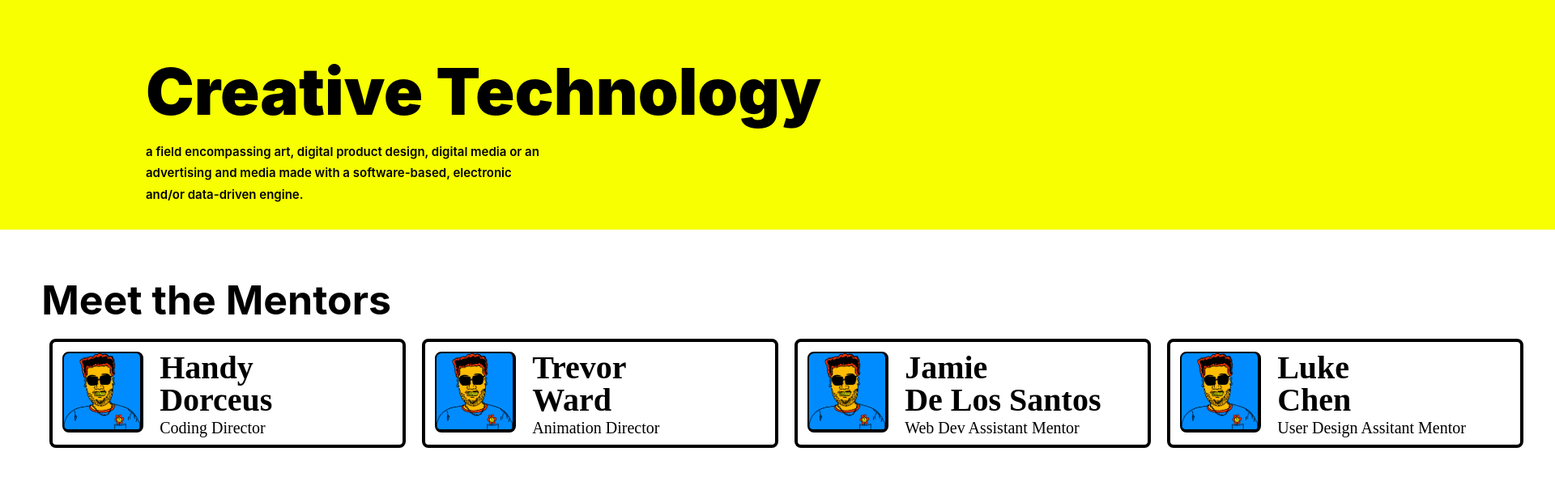
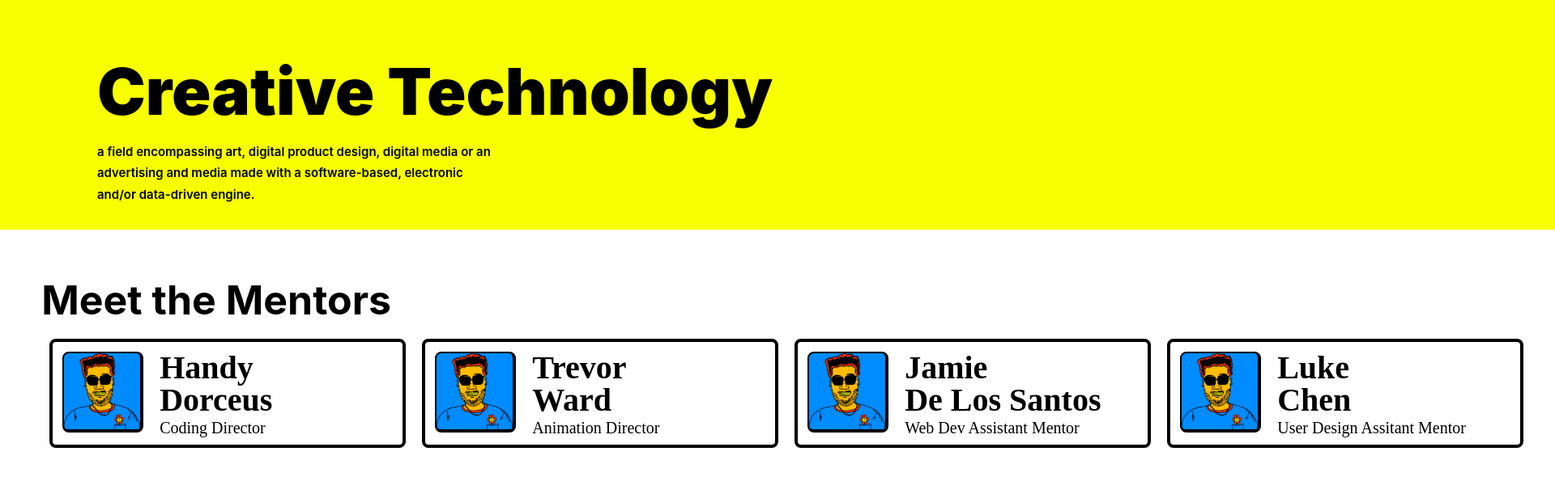
Before and after one commit to Artists-for-Humanity/afhonline, a Next.js app in the folder nextjs-blog/: page /ctech in a window 1280 px wide. Shown: the top 616 px of the page at 81% size, 1920 px wide, since content can reach past the window. Built offline with nearby package versions, Linux system fonts and the light colour scheme.

Commit message:
experimenting with width

```diff
--- a/nextjs-blog/components/StudioHome/styles.module.css
+++ b/nextjs-blog/components/StudioHome/styles.module.css
@@ -1,5 +1,5 @@
 .container{
-width:3000px;
+width:2000px;
 
 }
 
```
